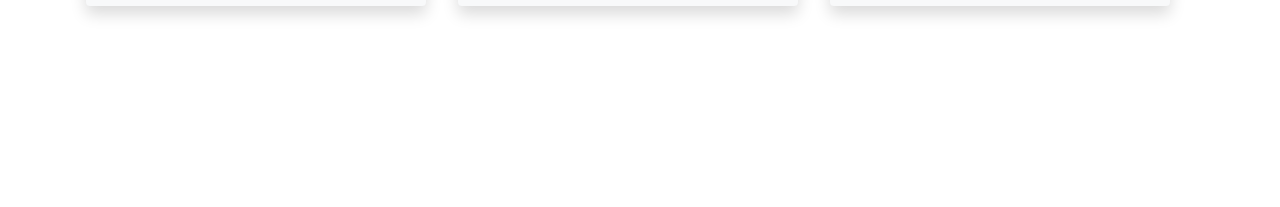
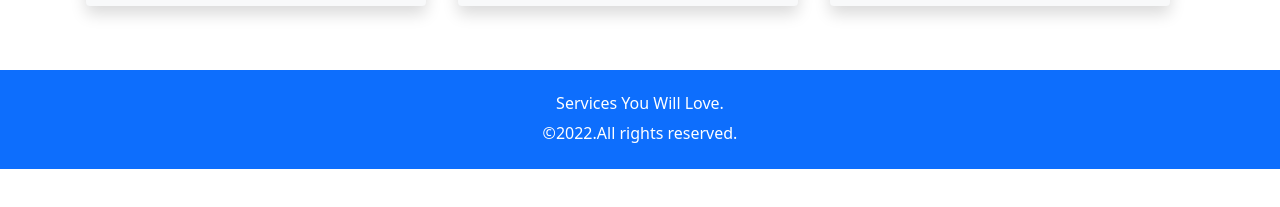
Before and after one commit to MDNURAAZAM/doctor-xyz, a React (Create React App) app: page /home in a window 1280 px wide. Shown: the part 335-542 px from the top of the page. Built offline with nearby package versions, Linux system fonts and the light colour scheme; no server answers; the HTML template or start-up script is replaced by a standard one.

Commit message:
Footer section completed

```diff
--- a/src/HomePage/Footer/Footer.js
+++ b/src/HomePage/Footer/Footer.js
@@ -0,0 +1,14 @@
+import React from "react";
+
+const Footer = () => {
+  return (
+    <div className="container-fluid bg-primary p-3">
+      <div className="text-white text-center m-2">
+        <h6>Services You Will Love.</h6>
+        <p className="mb-0">©2022.All rights reserved.</p>
+      </div>
+    </div>
+  );
+};
+
+export default Footer;
--- a/src/HomePage/Home/Home.js
+++ b/src/HomePage/Home/Home.js
@@ -1,5 +1,6 @@
 import React from "react";
 import Banner from "../Banner/Banner";
+import Footer from "../Footer/Footer";
 import Header from "../Header/Header";
 import Reviews from "../Reviews/Reviews";
 import Services from "../Services/Services";
@@ -10,6 +11,7 @@ const Home = () => {
       <Banner></Banner>
       <Services></Services>
       <Reviews></Reviews>
+      <Footer></Footer>
     </div>
   );
 };
```
